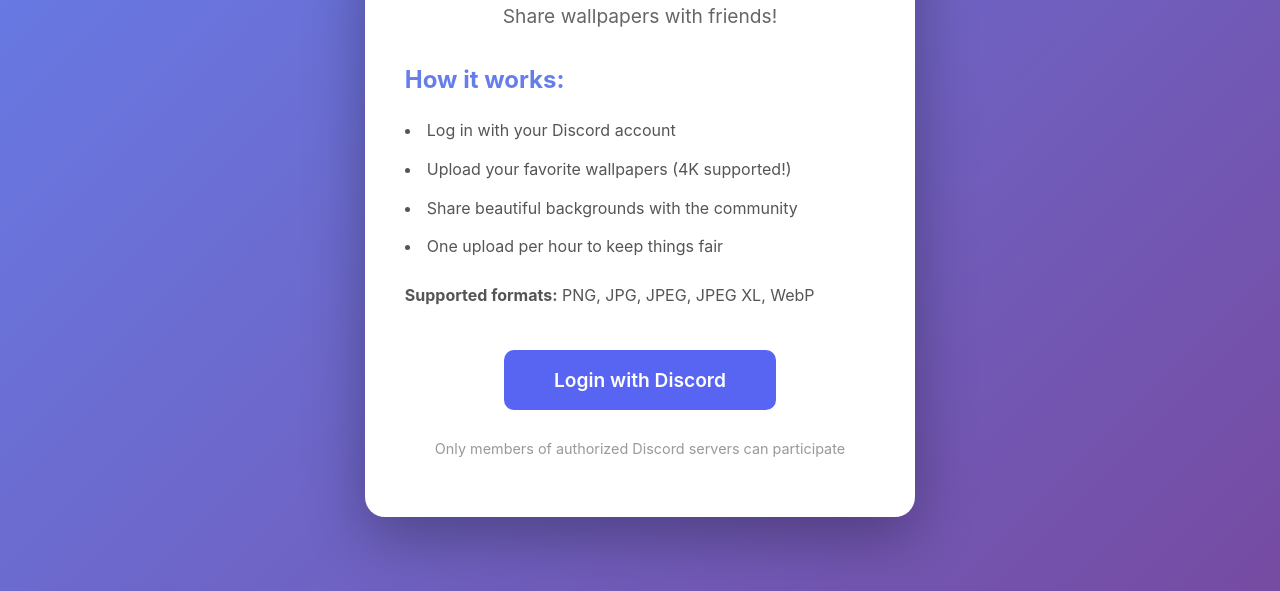
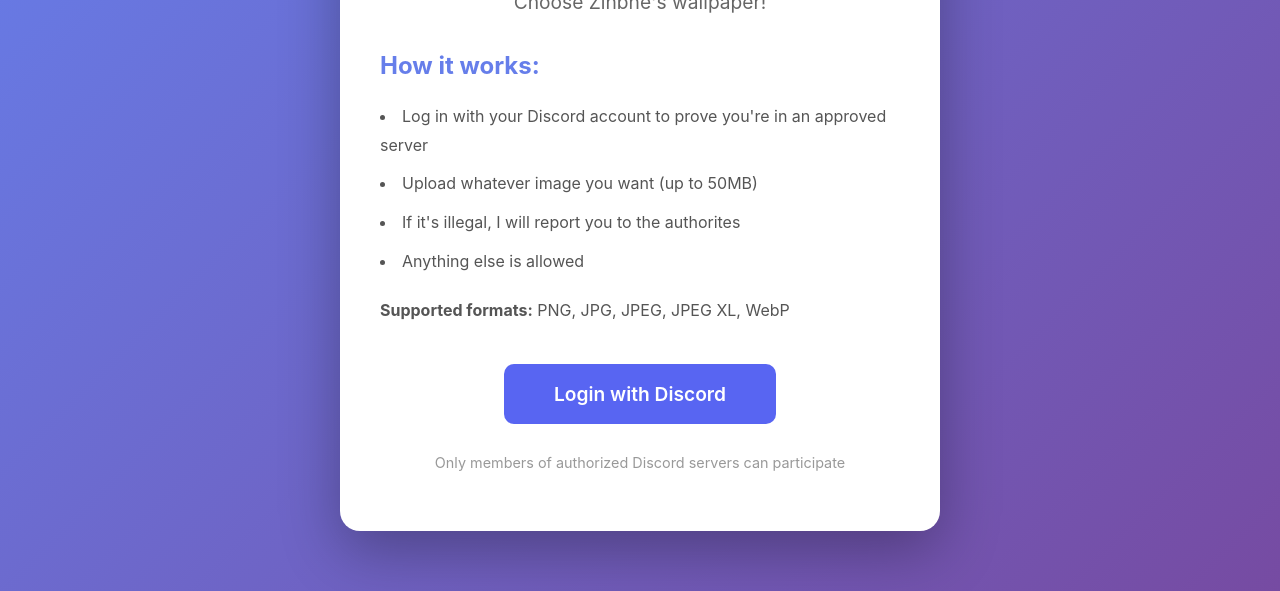
Before and after one commit to Zinbhe/wallpaper-gacha, a plain HTML site: page static/index.html in a window 1280 px wide. Shown: the part 209-800 px from the top of the page. Drawn offline with Linux system fonts and the light colour scheme.

Commit message:
update index.html

```diff
--- a/static/index.html
+++ b/static/index.html
@@ -95,15 +95,15 @@
 <body>
     <div class="container">
         <h1>🎨 Wallpaper Gacha</h1>
-        <p class="subtitle">Share wallpapers with friends!</p>
+        <p class="subtitle">Choose Zinbhe's wallpaper!</p>
 
         <div class="description">
             <h2>How it works:</h2>
             <ul>
-                <li>Log in with your Discord account</li>
-                <li>Upload your favorite wallpapers (4K supported!)</li>
-                <li>Share beautiful backgrounds with the community</li>
-                <li>One upload per hour to keep things fair</li>
+                <li>Log in with your Discord account to prove you're in an approved server</li>
+                <li>Upload whatever image you want (up to 50MB)</li>
+                <li>If it's illegal, I will report you to the authorites</li>
+                <li>Anything else is allowed</li>
             </ul>
 
             <p style="margin-top: 20px;">
```
